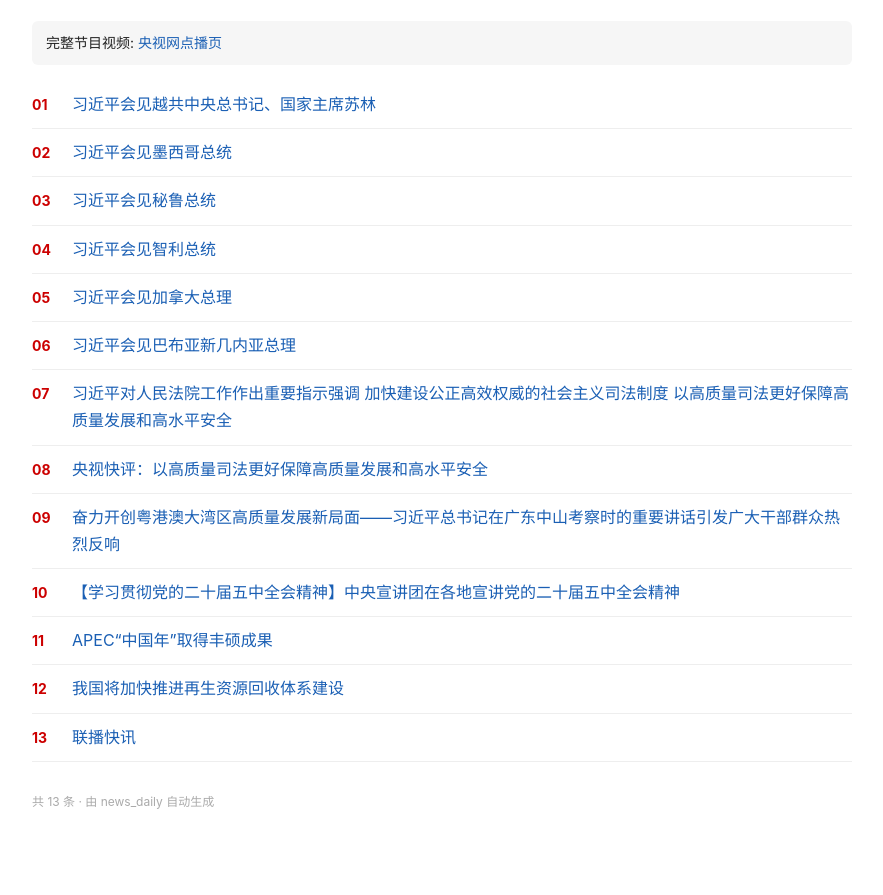
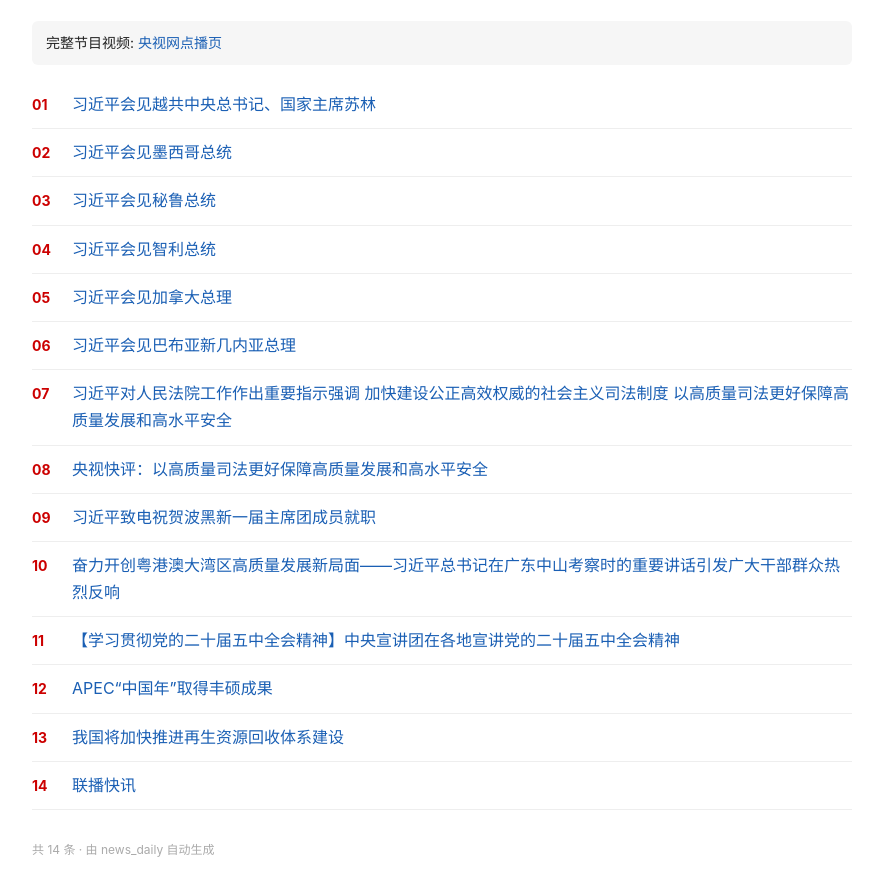
Before and after one commit to ichenc/news_daily, a plain HTML site: page 2026年/11月/17.html in a window 1280 px wide. Shown: the part 117-1012 px from the top of the page, without its empty margins (198-1081 px from the left). Before the commit the page ends 969 px from the top, so only its background shows below. Drawn offline with Linux system fonts and the light colour scheme.

Commit message:
auto: 新闻联播 2026-11-17

```diff
--- a/2026年/11月/17.html
+++ b/2026年/11月/17.html
@@ -24,10 +24,11 @@ footer{margin-top:30px;color:#aaa;font-size:12px}
 <li class="item"><span class="num">06</span><a href="https://tv.cctv.com/2026/11/17/VIDEL2zxFZUKebNBtSHd3h3W261117.shtml" target="_blank">习近平会见巴布亚新几内亚总理</a></li>
 <li class="item"><span class="num">07</span><a href="https://tv.cctv.com/2026/11/17/VIDE0x00gVjx7HusIZb94PGd261117.shtml" target="_blank">习近平对人民法院工作作出重要指示强调 加快建设公正高效权威的社会主义司法制度 以高质量司法更好保障高质量发展和高水平安全</a></li>
 <li class="item"><span class="num">08</span><a href="https://tv.cctv.com/2026/11/17/VIDESCSK9ryPuZpvMxRxy1or261117.shtml" target="_blank">央视快评：以高质量司法更好保障高质量发展和高水平安全</a></li>
-<li class="item"><span class="num">09</span><a href="https://tv.cctv.com/2026/11/17/VIDEsvCQtJelvdbWcVAjC7ZY261117.shtml" target="_blank">奋力开创粤港澳大湾区高质量发展新局面——习近平总书记在广东中山考察时的重要讲话引发广大干部群众热烈反响</a></li>
-<li class="item"><span class="num">10</span><a href="https://tv.cctv.com/2026/11/17/VIDEJWB8KADbfM0emVSEwVB2261117.shtml" target="_blank">【学习贯彻党的二十届五中全会精神】中央宣讲团在各地宣讲党的二十届五中全会精神</a></li>
-<li class="item"><span class="num">11</span><a href="https://tv.cctv.com/2026/11/17/VIDED8PqQVv5WlwbKQOyp63n261117.shtml" target="_blank">APEC“中国年”取得丰硕成果</a></li>
-<li class="item"><span class="num">12</span><a href="https://tv.cctv.com/2026/11/17/VIDEJZN0J8XTIlDMPSTLd4DR261117.shtml" target="_blank">我国将加快推进再生资源回收体系建设</a></li>
-<li class="item"><span class="num">13</span><a href="https://tv.cctv.com/2026/11/17/VIDEdUco6lXSLTDZ1Fq2MOBp261117.shtml" target="_blank">联播快讯</a></li></ol>
-<footer>共 13 条 · 由 news_daily 自动生成</footer>
+<li class="item"><span class="num">09</span><a href="https://tv.cctv.com/2026/11/17/VIDEUAOm1Xm0m5Zf9vtmB6Aa261117.shtml" target="_blank">习近平致电祝贺波黑新一届主席团成员就职</a></li>
+<li class="item"><span class="num">10</span><a href="https://tv.cctv.com/2026/11/17/VIDEsvCQtJelvdbWcVAjC7ZY261117.shtml" target="_blank">奋力开创粤港澳大湾区高质量发展新局面——习近平总书记在广东中山考察时的重要讲话引发广大干部群众热烈反响</a></li>
+<li class="item"><span class="num">11</span><a href="https://tv.cctv.com/2026/11/17/VIDEJWB8KADbfM0emVSEwVB2261117.shtml" target="_blank">【学习贯彻党的二十届五中全会精神】中央宣讲团在各地宣讲党的二十届五中全会精神</a></li>
+<li class="item"><span class="num">12</span><a href="https://tv.cctv.com/2026/11/17/VIDED8PqQVv5WlwbKQOyp63n261117.shtml" target="_blank">APEC“中国年”取得丰硕成果</a></li>
+<li class="item"><span class="num">13</span><a href="https://tv.cctv.com/2026/11/17/VIDEJZN0J8XTIlDMPSTLd4DR261117.shtml" target="_blank">我国将加快推进再生资源回收体系建设</a></li>
+<li class="item"><span class="num">14</span><a href="https://tv.cctv.com/2026/11/17/VIDEdUco6lXSLTDZ1Fq2MOBp261117.shtml" target="_blank">联播快讯</a></li></ol>
+<footer>共 14 条 · 由 news_daily 自动生成</footer>
 </body></html>
```
Also changed, not shown: index.html (+1 -1 lines), 1 other file.
